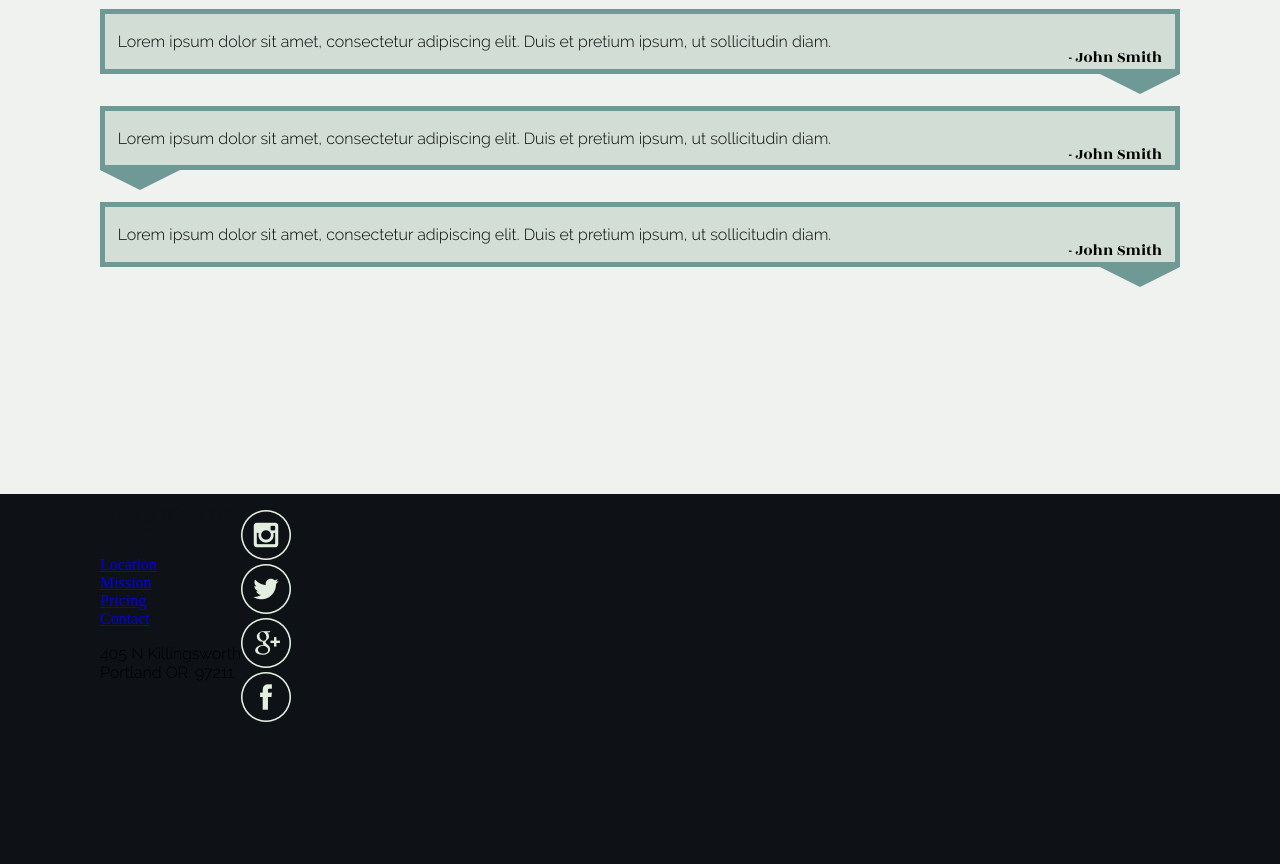
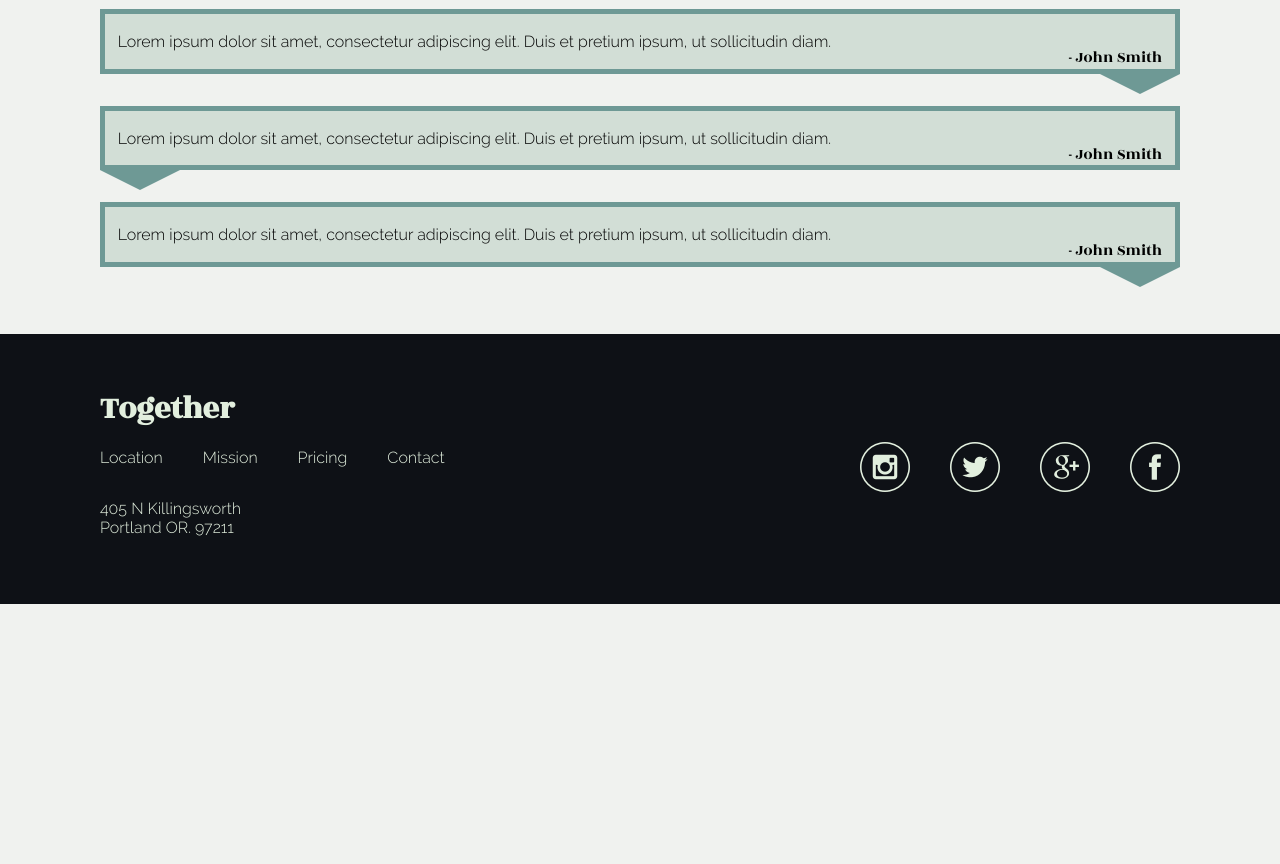
Before and after one commit to bobbymart1n/co-workspace-site, a website built with webpack: page src/index.html in a window 1280 px wide. Shown: the part 2866-3730 px from the top of the page. After the commit the page ends 3470 px from the top, so only its background shows below. Built offline with nearby package versions, Linux system fonts and the light colour scheme.

Commit message:
Add footer styles

```diff
--- a/src/styles/base/_base.scss
+++ b/src/styles/base/_base.scss
@@ -16,6 +16,9 @@ ul {
   padding: 0;
   list-style: none;
 }
+a {
+  text-decoration: none;
+}
 
 .container, .header-content, .amenities-inner, .testimonials-inner, .footer-container {
   max-width: 1080px;
--- a/src/styles/layout/_footer.scss
+++ b/src/styles/layout/_footer.scss
@@ -1,8 +1,48 @@
 footer {
   height: 100%;
-  max-height: 370px;
+  max-height: 270px;
   background-color: $Dark;
+  display: flex;
+  justify-content: center;
   .footer-container {
+    width: 100%;
     display: flex;
+    justify-content: space-between;
+    .footer-right, .footer-left {
+      display: flex;
+    }
+    .footer-left {
+      flex-direction: column;
+      justify-content: center;
+      color: $LightGreen;
+      h1 {
+        color: $LightGreen;
+      }
+      ul {
+        display: flex;
+        li {
+          margin: 0 20px;
+          &:first-child {
+            margin-left: 0;
+          }
+          a {
+            color: $LightGreen;
+            font-family: $RalewayLight;
+          }
+        }
+      }
+    }
+    .footer-right {
+      align-items: center;
+      ul {
+        display: flex;
+        li {
+          margin: 0 20px;
+          &:last-child {
+            margin-right: 0;
+          }
+        }
+      }
+    }
   }
 }
--- a/src/styles/layout/_testimonials.scss
+++ b/src/styles/layout/_testimonials.scss
@@ -1,5 +1,5 @@
 .testimonials {
-  height: 100%;
+  height: 80%;
   .testimonials-inner {
     padding-top: $SectionTopPadding;
     h1 {
```
